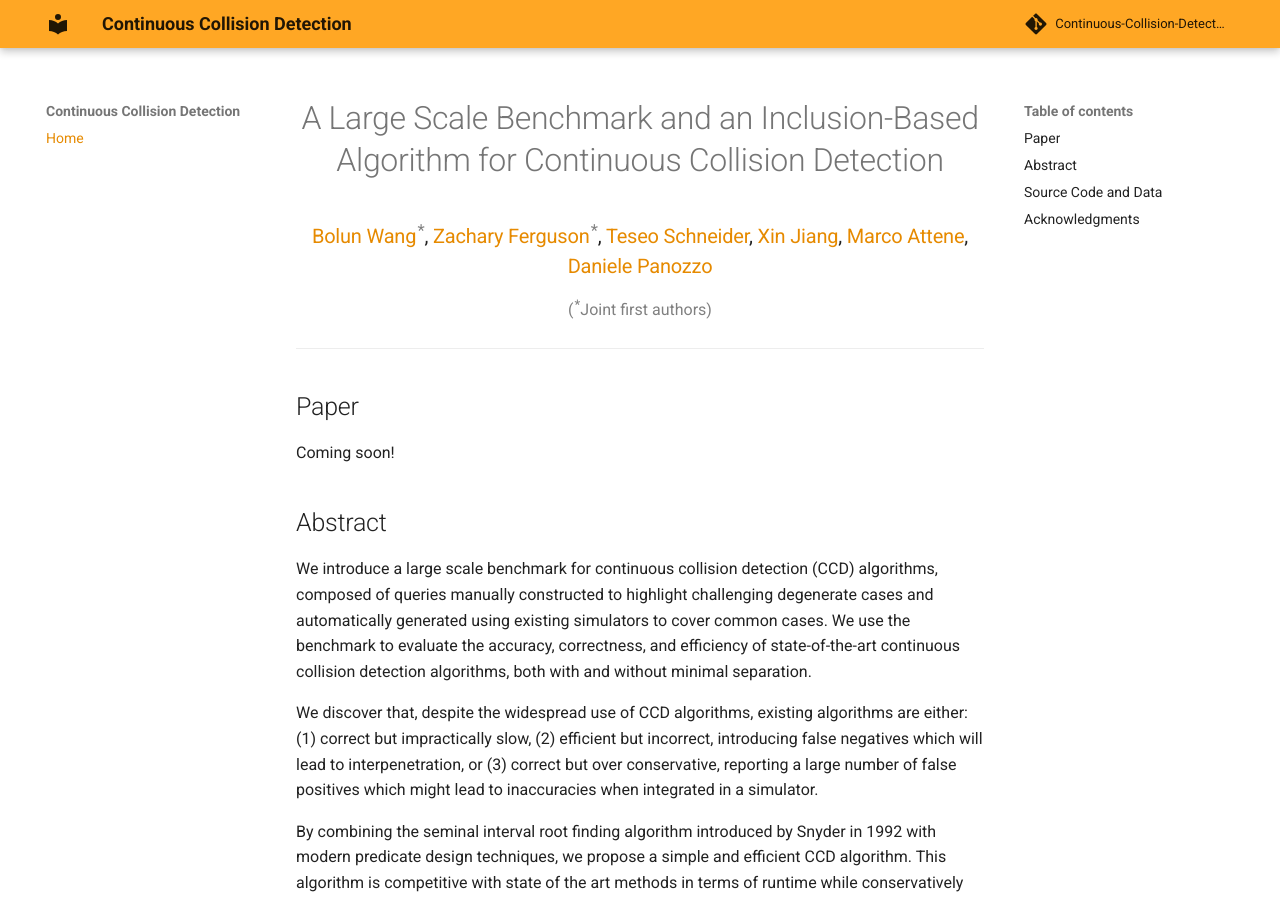
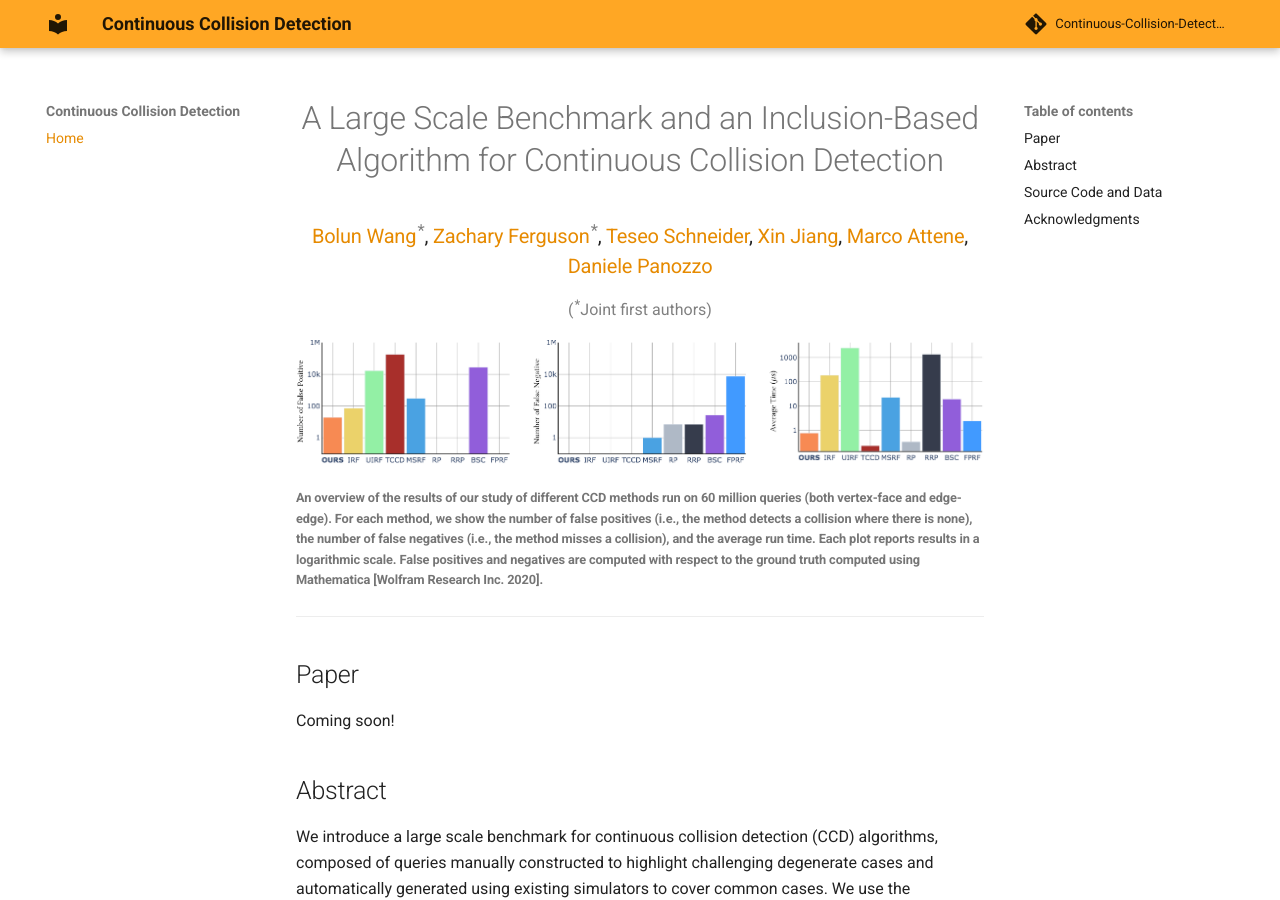
Before and after one commit to Continous-Collision-Detection/Continous-Collision-Detection.github.io, an MkDocs documentation site: the page built from docs/index.md, in a window 1280 px wide and 900 px high. Built offline with MkDocs 1.6.1 and Material for MkDocs 9.7.7, drawn with Linux system fonts in a browser that asks for light colours.

Commit message:
Added teaser PNG
* TODO: use SVG

```diff
--- a/docs/index.md
+++ b/docs/index.md
@@ -11,6 +11,12 @@
 </h3>
 <span style="color:gray;margin-top:0">(<sup>*</sup>Joint first authors)</p>
 </center>
+
+<img src="assets/images/teaser.png">
+
+<h6>
+An overview of the results of our study of different CCD methods run on 60 million queries (both vertex-face and edge-edge). For each method, we show the number of false positives (i.e., the method detects a collision where there is none), the number of false negatives (i.e., the method misses a collision), and the average run time. Each plot reports results in a logarithmic scale. False positives and negatives are computed with respect to the ground truth computed using Mathematica [Wolfram Research Inc. 2020].
+</h6>
 
 ---
 
```
Also changed, not shown: docs/assets/images/teaser.png (added).
